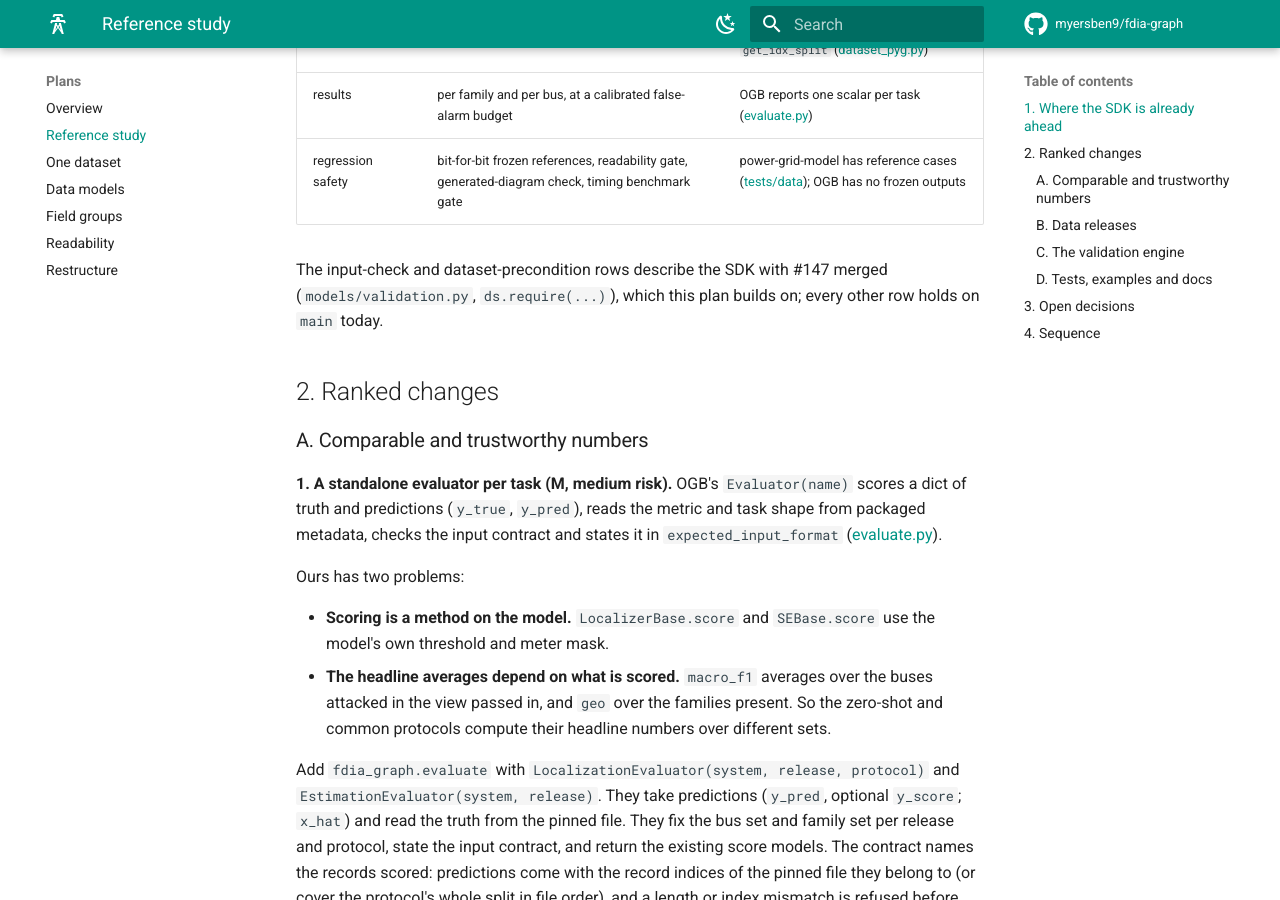
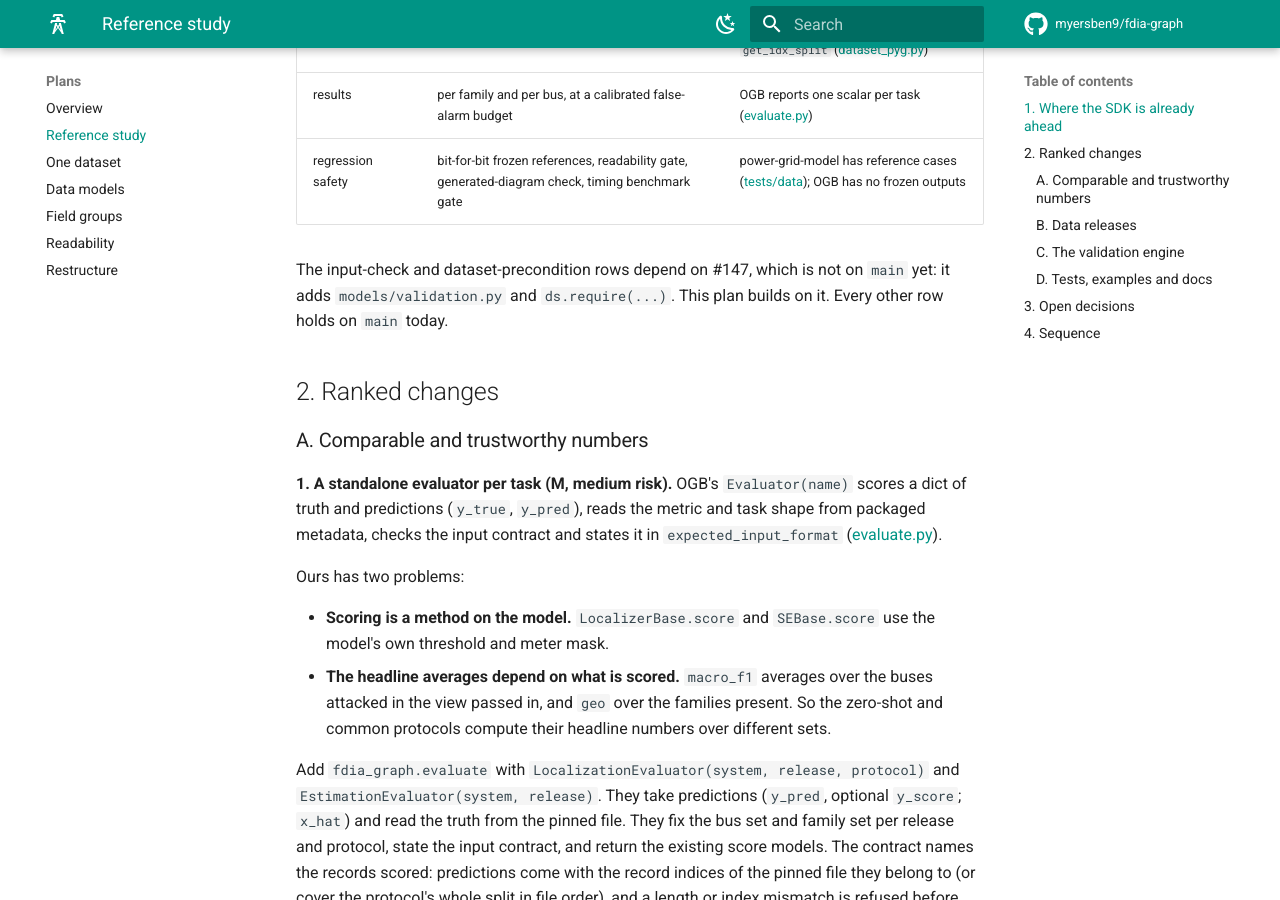
Before and after one commit to myersben9/fdia-graph, an MkDocs documentation site: the page built from docs/plans/REFERENCE_STUDY_PLAN.md, in a window 1280 px wide and 900 px high, scrolled down 859 px. Built offline with MkDocs 1.6.1 and Material for MkDocs 9.7.7, drawn with Linux system fonts in a browser that asks for light colours; comment, search, counter and statistics services are not loaded; the version menu is left out.

Commit message:
Reference plan: the two rows depend on #147, not yet on main

```diff
--- a/docs/plans/REFERENCE_STUDY_PLAN.md
+++ b/docs/plans/REFERENCE_STUDY_PLAN.md
@@ -20,8 +20,8 @@ cites a file or page, and every claim about ours was checked in the code or on t
 | results | per family and per bus, at a calibrated false-alarm budget | OGB reports one scalar per task ([evaluate.py](https://github.com/snap-stanford/ogb/blob/master/ogb/nodeproppred/evaluate.py)) |
 | regression safety | bit-for-bit frozen references, readability gate, generated-diagram check, timing benchmark gate | power-grid-model has reference cases ([tests/data](https://github.com/PowerGridModel/power-grid-model/tree/main/tests/data)); OGB has no frozen outputs |
 
-The input-check and dataset-precondition rows describe the SDK with #147 merged
-(`models/validation.py`, `ds.require(...)`), which this plan builds on; every other row holds on
+The input-check and dataset-precondition rows depend on #147, which is not on `main` yet: it adds
+`models/validation.py` and `ds.require(...)`. This plan builds on it. Every other row holds on
 `main` today.
 
 ## 2. Ranked changes
```
